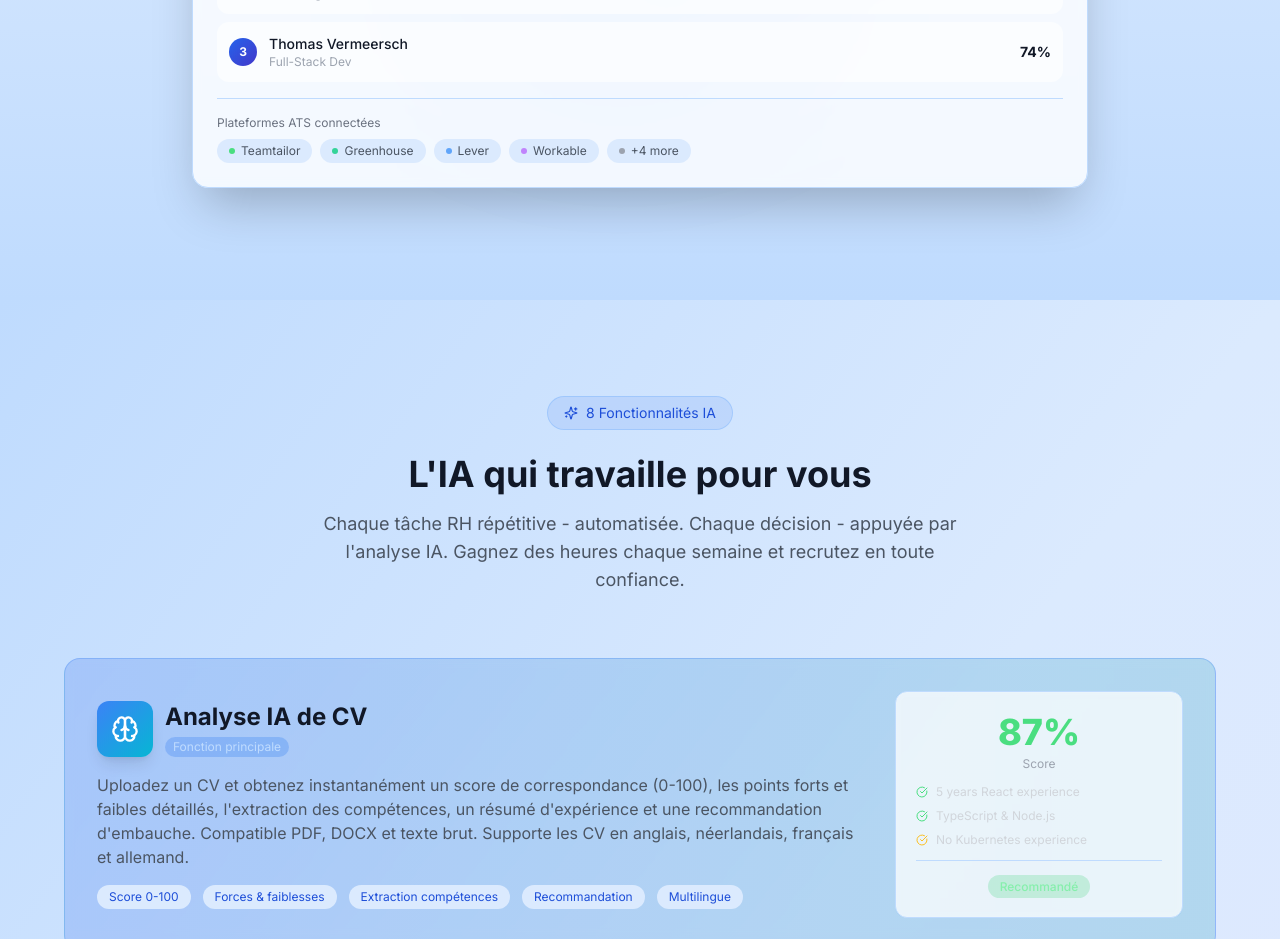
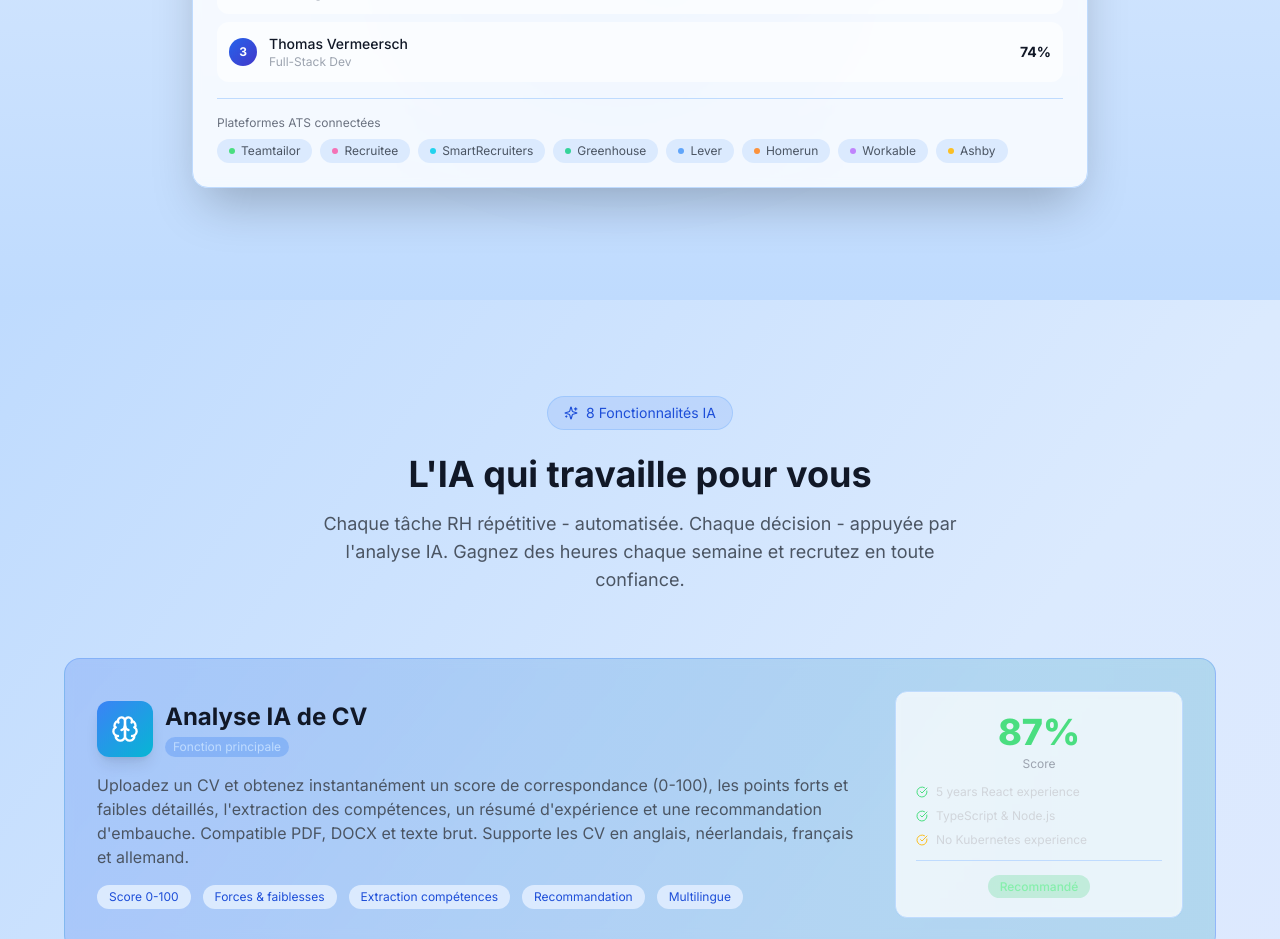
Before and after one commit to Aiman1080/CVMatchAI, a Next.js app: page / in a window 1280 px wide. Shown: the part 940-1879 px from the top of the page. Built offline with nearby package versions, Linux system fonts and the light colour scheme; no server answers.

Commit message:
Landing: list all 8 ATS in the connected-ATS chips
Show the full lineup (Teamtailor, Recruitee, SmartRecruiters, Greenhouse, Lever,
Homerun, Workable, Ashby) instead of 4 + "+N more", so visitors see every ATS we
support.

https://claude.ai/code/session_014xMwaA4sCN9UpEabhrFkgT

```diff
--- a/src/app/page.tsx
+++ b/src/app/page.tsx
@@ -420,10 +420,13 @@ export default function LandingPage() {
               <div className="flex flex-wrap gap-2">
                 {[
                   { name: 'Teamtailor', dot: 'bg-green-400' },
+                  { name: 'Recruitee', dot: 'bg-pink-400' },
+                  { name: 'SmartRecruiters', dot: 'bg-cyan-400' },
                   { name: 'Greenhouse', dot: 'bg-emerald-400' },
                   { name: 'Lever', dot: 'bg-blue-400' },
+                  { name: 'Homerun', dot: 'bg-orange-400' },
                   { name: 'Workable', dot: 'bg-purple-400' },
-                  { name: '+4 more', dot: 'bg-gray-400' },
+                  { name: 'Ashby', dot: 'bg-amber-400' },
                 ].map(ats => (
                   <div key={ats.name} className="flex items-center gap-1.5 bg-blue-100 dark:bg-white/10 rounded-full px-3 py-1">
                     <div className={`w-1.5 h-1.5 rounded-full ${ats.dot}`} />
```
